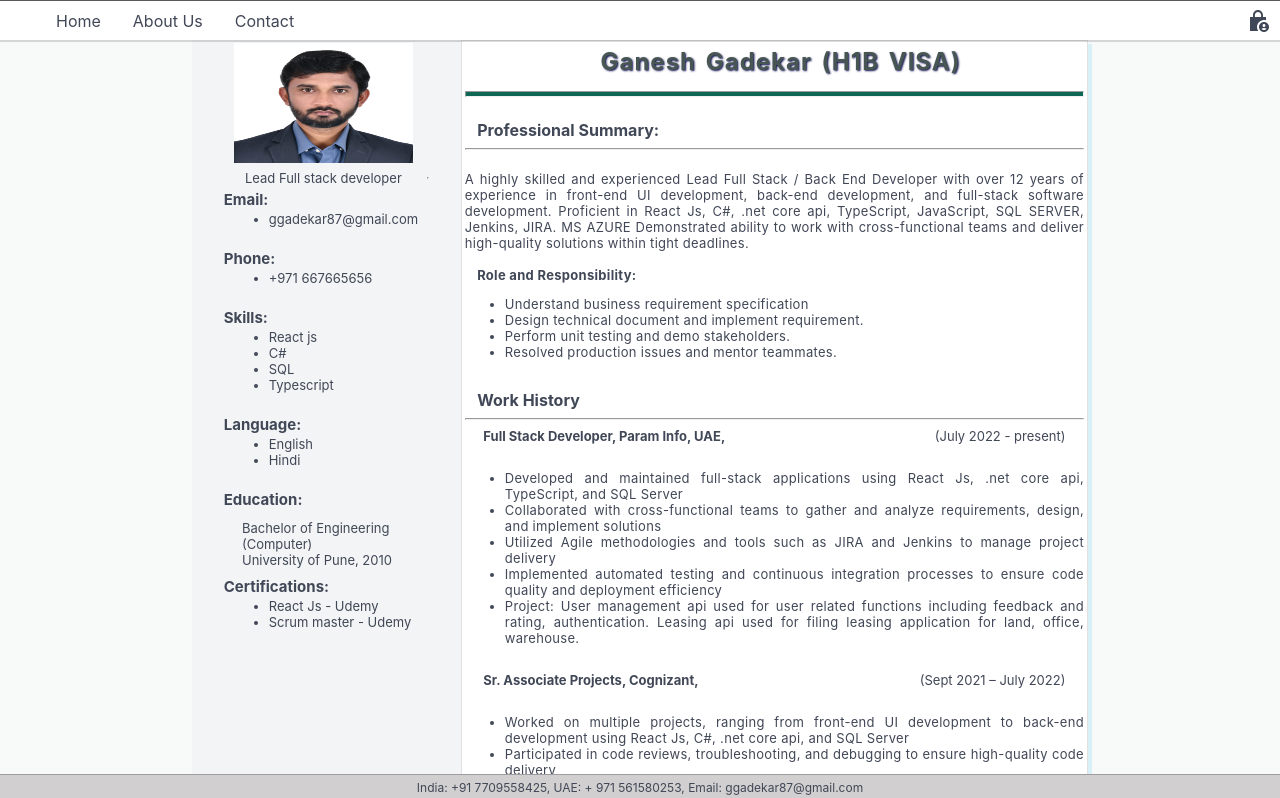
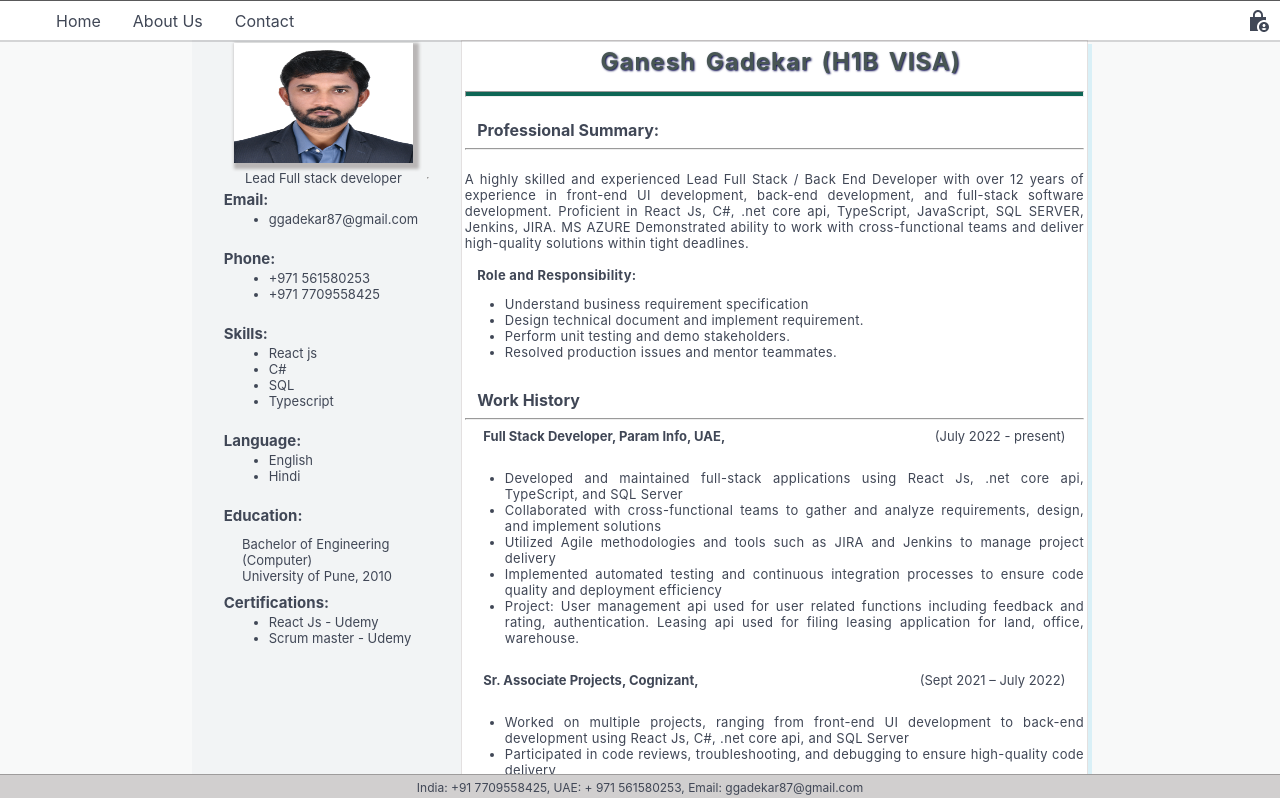
Before and after one commit to ggadekar87/gblogs, a React (Create React App) app: page /ganesh-cv in a window 1280 px wide. Shown: the top 798 px of the page. Built offline with nearby package versions, Linux system fonts and the light colour scheme; no server answers.

Commit message:
Ganesh CV

```diff
--- a/src/components/cv/2025/GaneshGadekar/GaneshCV.css
+++ b/src/components/cv/2025/GaneshGadekar/GaneshCV.css
@@ -35,6 +35,7 @@
   cursor: pointer;
   border-top: 30px;
   border-color: #0e6655;
+ box-shadow: 3px 3px 3px 3px rgb(185, 182, 182);
 }
 .styled-image:hover {
   transform: scale(0.03);
--- a/src/components/cv/2025/GaneshGadekar/GaneshCV.js
+++ b/src/components/cv/2025/GaneshGadekar/GaneshCV.js
@@ -33,7 +33,10 @@ const GaneshCV = () => {
                                 <div className="sideBarContent">
                                     <ul>
                                         <li>
-                                            +971 667665656
+                                            +971 561580253
+                                        </li>
+                                        <li>
+                                            +971 7709558425
                                         </li>
                                     </ul>
                                 </div>
```
Also changed, not shown: 1 other file (tests, documents, lock files or other folders).
